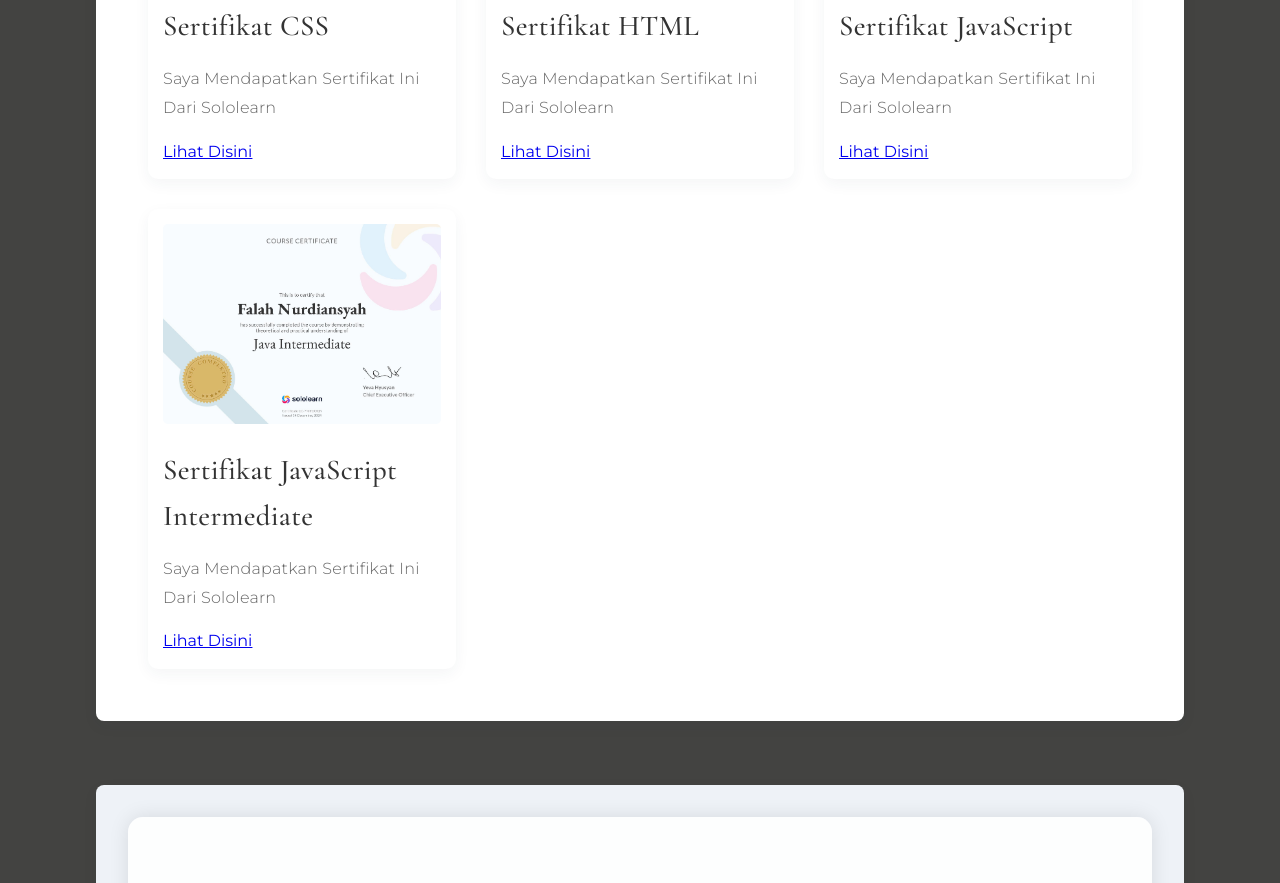
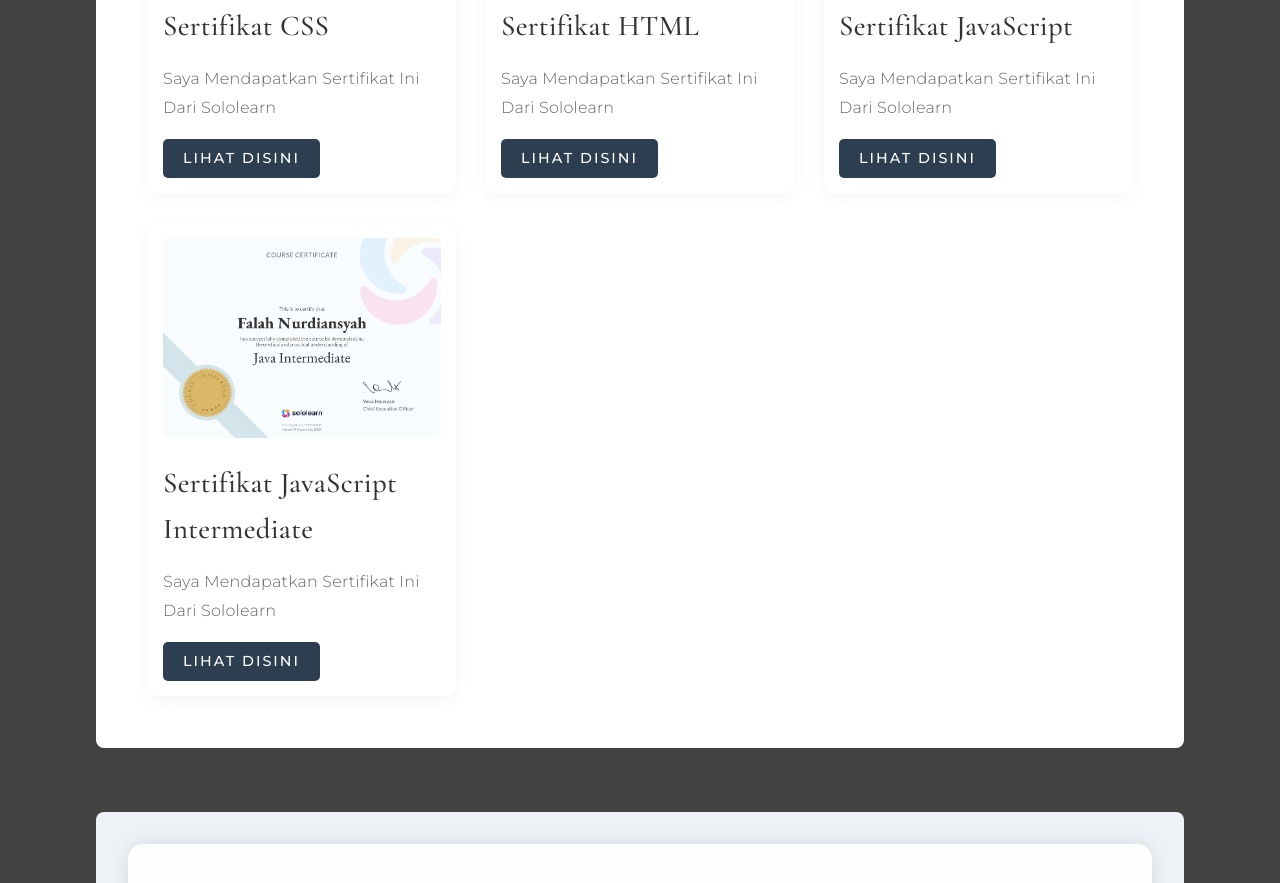
Before and after one commit to falahnrdsyh/portfoliofalahnrdsyh, a plain HTML site: page index.html in a window 1280 px wide. Shown: the part 3810-4693 px from the top of the page. Drawn offline with nearby package versions, Linux system fonts and the light colour scheme; a web font is replaced by a local one.

Commit message:
Update index.html

```diff
--- a/index.html
+++ b/index.html
@@ -98,25 +98,25 @@
                         <img src="img/sertifikatcss.jpg" alt="Sertifikat 1">
                         <h3>Sertifikat CSS</h3>
                         <p>Saya Mendapatkan Sertifikat Ini Dari Sololearn</p>
-                        <a href="img/sertifikatcss.jpg" class="btn-sertifikat">Lihat Disini</a>
+                        <a href="img/sertifikatcss.jpg" class="btn-proyek">Lihat Disini</a>
                     </div>
                     <div class="sertifikat-card">
                         <img src="img/sertifikathtml.jpg" alt="Sertifikat 2">
                         <h3>Sertifikat HTML</h3>
                         <p>Saya Mendapatkan Sertifikat Ini Dari Sololearn</p>
-                        <a href="img/sertifikathtml.jpg" class="btn-sertifikat">Lihat Disini</a>
+                        <a href="img/sertifikathtml.jpg" class="btn-proyek">Lihat Disini</a>
                     </div>
                     <div class="sertifikat-card">
                         <img src="img/sertifikatjs.jpg" alt="Sertifikat 3">
                         <h3>Sertifikat JavaScript</h3>
                         <p>Saya Mendapatkan Sertifikat Ini Dari Sololearn</p>
-                        <a href="img/sertifikatjs.jpg" class="btn-sertifikat">Lihat Disini</a>
+                        <a href="img/sertifikatjs.jpg" class="btn-proyek">Lihat Disini</a>
                     </div>
                     <div class="sertifikat-card">
                         <img src="img/sertifikat js Intermediate.jpg" alt="Sertifikat 4">
                         <h3>Sertifikat JavaScript Intermediate</h3>
                         <p>Saya Mendapatkan Sertifikat Ini Dari Sololearn</p>
-                        <a href="img/sertifikat js Intermediate.jpg" class="btn-sertifikat">Lihat Disini</a>
+                        <a href="img/sertifikat js Intermediate.jpg" class="btn-proyek">Lihat Disini</a>
                     </div>
                 </div>
             </div>
```
